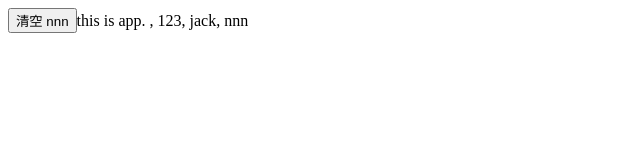
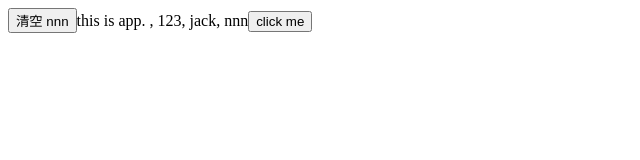
Before and after one commit to nydo-weng/react-basic, a React app in the folder react-ts-vite/: page / in a window 1280 px wide. Shown: the top 160 px of the page, without its empty margins (0-640 px from the left). Built offline with nearby package versions, Linux system fonts and the light colour scheme; the HTML template or start-up script is replaced by a standard one.

Commit message:
react-ts-vite: 事件 props 与 ts 配合

```diff
--- a/react-ts-vite/src/App.tsx
+++ b/react-ts-vite/src/App.tsx
@@ -7,6 +7,20 @@ type User = {
   name: string;
   age: number;
 };
+
+// type Props = {
+//   className: string;
+// };
+
+interface Props {
+  className: string; // 必填属性
+  title?: string; // 可选属性
+}
+
+function Button(props: Props) {
+  const { className } = props;
+  return <button>click me</button>;
+}
 
 function App() {
   const [value, toggle] = useState(false);
@@ -79,6 +93,7 @@ function App() {
       {/* 只有当 nuser 不为 null 不为空值时, 才进行点运算 */}
       <button onClick={changeNUser}>清空 nnn</button>
       this is app. {value}, {list}, {user.name}, {nuser?.name}
+      <Button className="test" />
     </>
   );
 }
```
